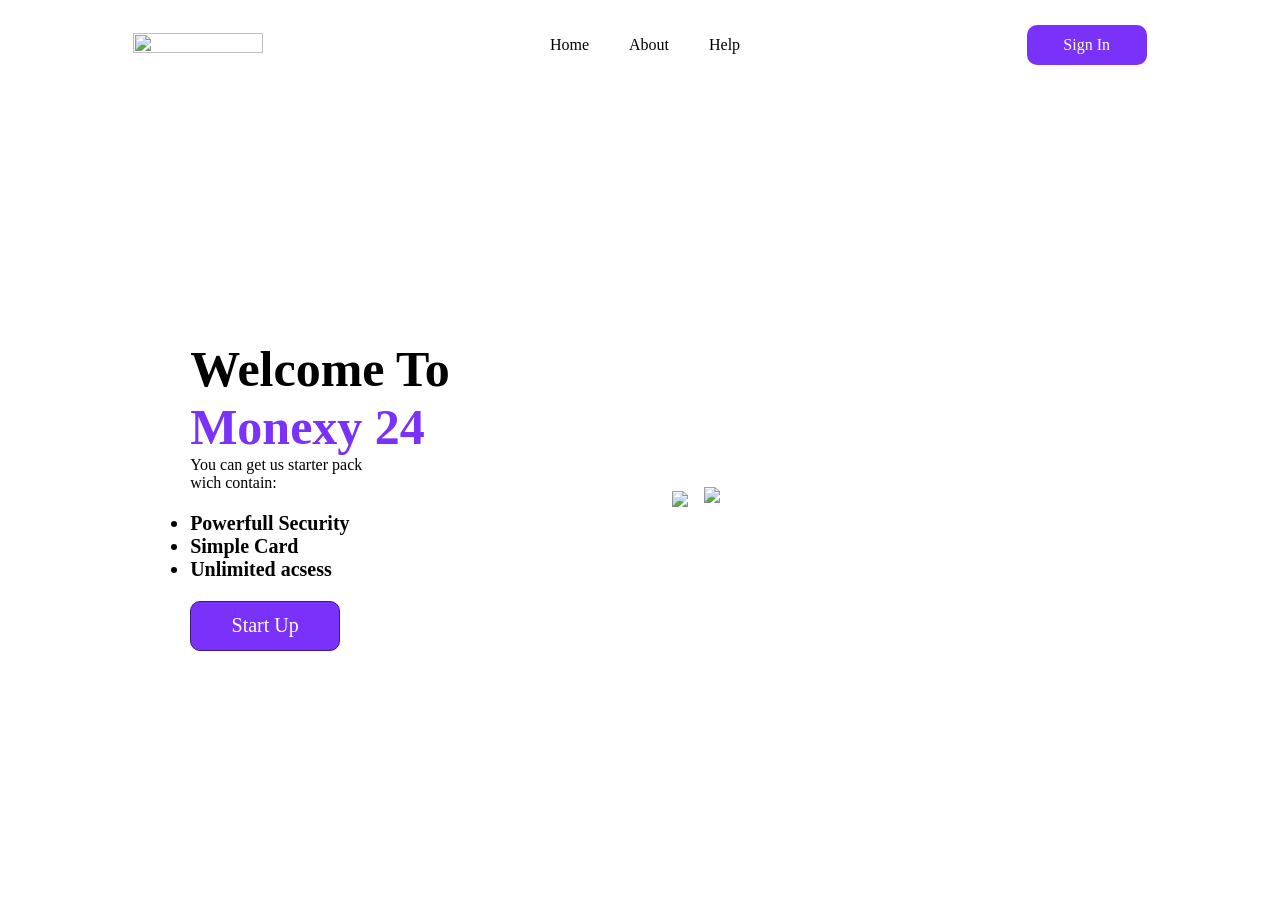
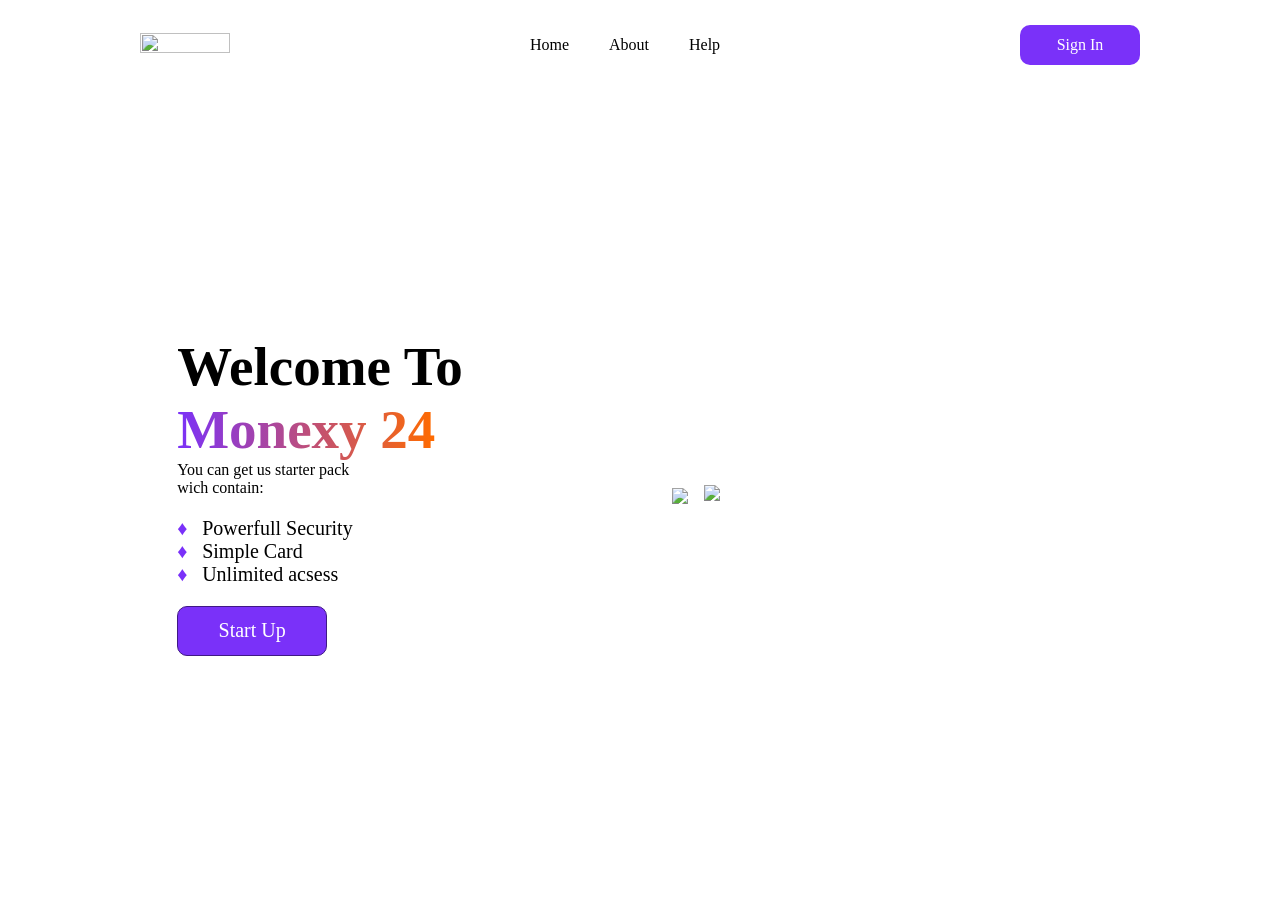

update pre finally

--- a/style.css
+++ b/style.css
@@ -1,3 +1,4 @@
+@charset "UTF-8";
 * {
   margin: 0;
   padding: 0;
@@ -28,9 +29,8 @@
   top: 50%;
   left: 50%;
   transform: translate(-50%, -50%);
-  background-color: rgba(100, 100, 100, 0.08);
-  border: 1px solid rgba(0, 0, 0, 0.1);
-  backdrop-filter: blur(20px);
+  background-color: #fff;
+  border: 1px solid #333;
   color: #000;
   border-radius: 20px;
   flex-direction: column;
@@ -135,6 +135,8 @@
   padding-left: 10px;
   border-radius: 10px;
   border: none;
+  font-family: "Radio Canada";
+  border: 1px solid #333;
 }
 .signFrame .form button {
   margin-top: 20px;
@@ -259,7 +261,7 @@
   cursor: pointer;
 }
 .welcomePage .header .logo {
-  width: 130px;
+  width: 90px;
 }
 .welcomePage .header .logo img {
   width: 100%;
@@ -293,10 +295,14 @@
   align-items: center;
 }
 .welcomePage .main .descPart .textContainer h1 {
-  font-size: 50px;
+  font-size: 55px;
+  font-family: "Radio Canada";
 }
 .welcomePage .main .descPart .textContainer h1 span {
-  color: #7A31F9;
+  background: linear-gradient(to right, #7A31F9, #FF6B00);
+  -webkit-background-clip: text;
+          background-clip: text;
+  color: transparent;
 }
 .welcomePage .main .descPart .textContainer .pointsPart {
   display: flex;
@@ -307,8 +313,18 @@
   flex-direction: column;
 }
 .welcomePage .main .descPart .textContainer .pointsPart ul li {
+  font-family: "Radio Canada";
+  list-style: none;
+  position: relative;
+  padding-left: 25px;
   font-size: 20px;
-  font-weight: 600;
+}
+.welcomePage .main .descPart .textContainer .pointsPart ul li::before {
+  content: "♦";
+  color: #7A31F9;
+  position: absolute;
+  left: 0;
+  top: 0;
 }
 .welcomePage .main .descPart .textContainer button {
   width: 150px;
@@ -364,7 +380,7 @@
   justify-content: space-around;
 }
 .bankPage .title .logo {
-  width: 130px;
+  width: 90px;
 }
 .bankPage .title .logo img {
   width: 100%;
@@ -445,17 +461,19 @@
   align-items: center;
   width: 100px;
   height: 100px;
-  background-color: rgba(0, 150, 0, 0.3);
-  border: 1px solid rgba(100, 100, 100, 0.08);
-  backdrop-filter: blur(20px);
-  border-radius: 50%;
+  background-color: #20ca67;
+  border-radius: 10%;
   font-size: 20px;
   cursor: pointer;
   transition: 0.3s;
+  border: 1px solid #333;
 }
 .bankPage .main .cardsSection .emptyContainer button i {
   font-size: 40px;
   color: #fff;
+}
+.bankPage .main .cardsSection .emptyContainer button:hover {
+  transform: scale(1.05);
 }
 .bankPage .main .cardsSection .cardContainer {
   display: none;
@@ -467,7 +485,8 @@
 .bankPage .main .cardsSection .cardContainer .card {
   width: 400px;
   height: 240px;
-  border-radius: 45px 10px 45px 10px;
+  padding: 5px;
+  border-radius: 10px;
   background-image: url(./img/CardExclusive.png);
   background-position: center;
   background-size: cover;
@@ -476,34 +495,44 @@
 .bankPage .main .cardsSection .cardContainer .card .top {
   width: 100%;
   height: 30%;
+  padding: 20px;
   display: flex;
   align-items: center;
+  justify-content: space-between;
 }
 .bankPage .main .cardsSection .cardContainer .card .top p {
-  margin-left: 30px;
   font-size: 30px;
   color: #fff;
+}
+.bankPage .main .cardsSection .cardContainer .card .top img {
+  width: 40px;
 }
 .bankPage .main .cardsSection .cardContainer .card .middle {
   width: 100%;
   height: 40%;
   display: flex;
   align-items: center;
+  padding: 15px;
 }
 .bankPage .main .cardsSection .cardContainer .card .middle img {
   width: 60px;
-  margin-left: 30px;
 }
 .bankPage .main .cardsSection .cardContainer .card .bottom {
   width: 100%;
   height: 30%;
   display: flex;
   align-items: center;
-  justify-content: space-around;
+  padding: 15px;
+  justify-content: space-between;
 }
 .bankPage .main .cardsSection .cardContainer .card .bottom .cardNumber {
   color: #fff;
-  font-size: 24px;
+  font-size: 28px;
+  letter-spacing: 2%;
+  font-family: Radio Canada;
+  -webkit-user-select: text;
+     -moz-user-select: text;
+          user-select: text;
 }
 .bankPage .main .cardsSection .cardContainer .card .bottom img {
   width: 80px;
@@ -520,7 +549,7 @@
 .bankPage .main .operationSection .operationsContainer button {
   width: 90px;
   height: 90px;
-  background-color: rgba(255, 255, 255, 0.08);
+  background-color: rgba(51, 51, 51, 0);
   border-radius: 10px;
   border: none;
   color: #fff;
@@ -535,17 +564,13 @@
   transform: scale(0.95);
 }
 .bankPage .main .operationSection .operationsContainer button {
-  background-color: rgba(100, 100, 100, 0.08);
-  border: 1px solid rgba(0, 0, 0, 0.1);
-  margin: 0 10px;
-  backdrop-filter: blur(20px);
-  color: #7A31F9;
+  color: #333;
   display: flex;
   justify-content: center;
   align-items: center;
   flex-direction: column;
+  border: 1px solid #333;
 }
 .bankPage .main .operationSection .operationsContainer button p {
   font-size: 20px;
-  color: #000;
 }/*# sourceMappingURL=style.css.map */
